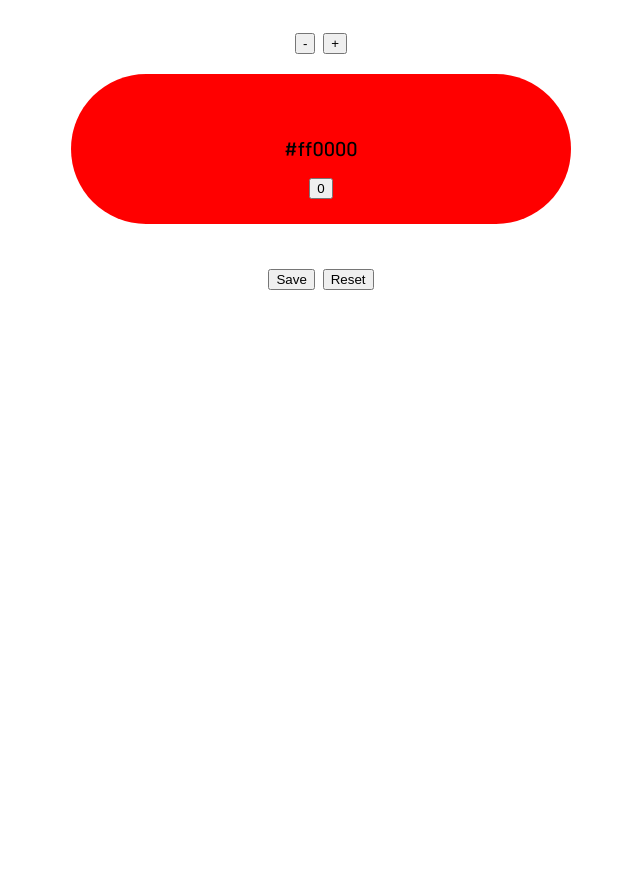
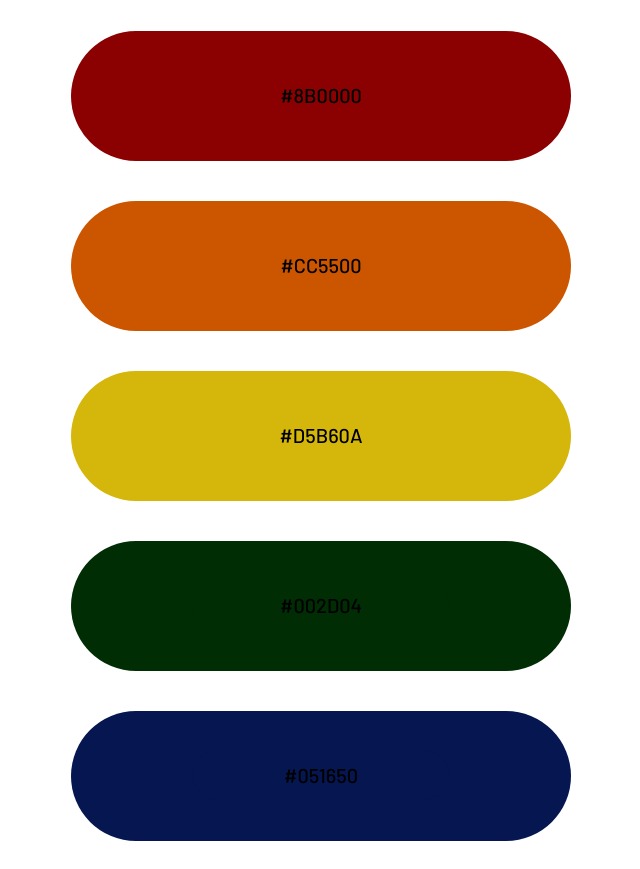
Before and after one commit to isaiahpng/palette-picker, a plain HTML site: page color-picker/index.html in a window 1280 px wide. Shown: the part 127-996 px from the top of the page, without its empty margins (319-959 px from the left). Before the commit the page ends 800 px from the top, so only its background shows below. Drawn offline with Linux system fonts and the light colour scheme.

Commit message:
Lots of updates
- Expanded back to six colors
- New palette is generated upon clicking space
- User can now manually enter colors into a palette
- New Font
- Navbar Refreshes page on click

```diff
--- a/color-picker/index.html
+++ b/color-picker/index.html
@@ -13,33 +13,39 @@
 </head>
 <body>
     <div class="topnav">
-        <h1 id="title">Palette Picker</h1>
-    </div>
-    <div class="btns">
-        <button id="delete-btn" onclick="delColor()">-</button>
-        <button id="add-btn" onclick="addColor()">+</button>
-
-
+        <h1 id="title" onClick="window.location.reload()">Palette Picker</h1>
+        <h2>press space for a new palette :)</h2>
     </div>
 
-    <div class="container">
+    <div class="container" id="color-container">
         <h2 id="color-one">
-            <form id="myForm">
-                <input type="text" name="query" value="#ff0000" id="color-one-input">
-            </form>
-            <button id="change" onclick="Chg()">0</button>
+                <input type="text" name="query" value="#8B0000" id="color-one-input">
         </h2>
     </div>
 
-
-
-
-
-    <div class="btns">
-        <button id="save-btn">Save</button>
-        <button id="reset-btn" onclick="newPalette()">Reset</button>
+    <div class="container" id="color-container">
+        <h2 id="color-two">
+                <input type="text" name="query" value="#CC5500" id="color-two-input">
+        </h2>
     </div>
 
+    <div class="container" id="color-container">
+        <h2 id="color-three">
+                <input type="text" name="query" value="#D5B60A" id="color-three-input">
+        </h2>
+    </div>
+
+    <div class="container" id="color-container">
+        <h2 id="color-four">
+                <input type="text" name="query" value="#002D04" id="color-four-input">
+        </h2>
+    </div>
+
+    <div class="container" id="color-container">
+        <h2 id="color-five">
+                <input type="text" name="query" value="#051650" id="color-five-input">
+        </h2>
+    </div>
 
     <script src="index.js"></script>
 </body>
--- a/color-picker/index.js
+++ b/color-picker/index.js
@@ -1,24 +1,17 @@
 
 /*Plans:
     - Mechanism to lock one color or colors and change the other
-    - Lock and Unlock SVG
-    - Save Palette and email to self
-    - Make website prettier (Better Navbar)
-    - Mechanism to copy hex code
-    - Mechanism to enter your own hex code
-        - Textbox needs a mechanism that turns the background color into a light one automatically
     - Buy me a kofi window
-    -
+    - Light and Dark Mode
+*/
 
-*/
-let colorNum = 3;
 let hexCode;
 let hex;
 let hexLetters = "0123456789ABCDEF";
-const colors = ["color-one", "color-two", "color-three", "color-four"];
-let comp;
-let white = "#FFFFFF"
+const colors = ["color-one", "color-two", "color-three", "color-four", "color-five"];
 
+
+/* Function to generate a new random hex code */
 function newHex() {
     hexCode = "#";
     // Loop code from GeeksForGeeks
@@ -28,40 +21,50 @@ function newHex() {
     return(hexCode);
 }
 
-function hexToRgb(h) {
-    return['0x'+h[1]+h[2]|0,'0x'+h[3]+h[4]|0,'0x'+h[5]+h[6]|0]
-}
+/*Generates a new palette everytime the spacebar is pressed  */
+document.addEventListener("keydown", (event) => {
+    for (i=0; i<5; i++){
+        if(event.key === " "){
+            hex = newHex();
+            document.getElementById(colors[i]).style.backgroundColor = hex;
+            document.getElementById(colors[i] + "-input").value = hex;
+            document.getElementById(colors[i] + "-input").style.backgroundColor = hex;
+        }
+    }
+})
 
-function rgbToHex(r,g,b) {
-    return"#"+((1<<24)+(r<<16)+(g<<8)+ b).toString(16).slice(1);
-}
+/*Allows the color to be manually entered by the user */
+const inputColOne = document.getElementById("color-one-input");
+    inputColOne.addEventListener("input", (event) => {
+        let input = inputColOne.value;
+        document.getElementById("color-one").style.backgroundColor = input;
+        document.getElementById("color-one-input").style.backgroundColor = input;
+    });
 
-function avgHex(h1,h2) {
-    a=hexToRgb(h1);
-    b=hexToRgb(h2);
+const inputColTwo = document.getElementById("color-two-input");
+    inputColTwo.addEventListener("input", (event) => {
+        let input = inputColTwo.value;
+        document.getElementById("color-two").style.backgroundColor = input;
+        document.getElementById("color-two-input").style.backgroundColor = input;
+    });
 
-    return rgbToHex(~~((a[0]+b[0])/2),~~((a[1]+b[1])/2),~~((a[2]+b[2])/2));
-}
+const inputColThree = document.getElementById("color-three-input");
+    inputColThree.addEventListener("input", (event) => {
+        let input = inputColThree.value;
+        document.getElementById("color-three").style.backgroundColor = input;
+        document.getElementById("color-three-input").style.backgroundColor = input;
+    });
 
-function newPalette() {
-    hex = newHex();
-    document.getElementById("color-one").style.backgroundColor = hex;
-    document.getElementById("color-one-input").value = hex;
-    document.getElementById("color-one-input").style.backgroundColor = hex;
-}
+const inputColFour = document.getElementById("color-four-input");
+    inputColFour.addEventListener("input", (event) => {
+        let input = inputColFour.value;
+        document.getElementById("color-four").style.backgroundColor = input;
+        document.getElementById("color-four-input").style.backgroundColor = input;
+    });
 
-function Chg() {
-    let input;
-    input = document.getElementById("color-one-input");
-    document.getElementById("color-one-input").value = input;
-    document.getElementById("color-one").style.backgroundColor = input;
-    document.getElementById("color-one-input").value = input;
-}
-
-function addColor() {
-    console.log("color added");
-}
-
-function delColor() {
-    console.log("color deleted");
-}
+const inputColFive = document.getElementById("color-five-input");
+    inputColFive.addEventListener("input", (event) => {
+        let input = inputColFive.value;
+        document.getElementById("color-five").style.backgroundColor = input;
+        document.getElementById("color-five-input").style.backgroundColor = input;
+    });
--- a/color-picker/styles.css
+++ b/color-picker/styles.css
@@ -9,11 +9,23 @@
     text-align: center;
     font-size: 50px;
     font-family: 'Barlow';
-    transition-duration: 0.4s;
+    transition-duration: 0.7s;
+    margin-bottom: 0px;
+}
+
+.topnav h2 {
+  margin-top: 0px;
+  color: #020005;
+  text-align: center;
+  font-size: 18px;
+  font-family: 'Barlow';
+  font-style: oblique;
+  font-weight: 500;
+  transition-duration: 0.5s;
 }
 
 .topnav h1:hover {
-    color: red;
+    color: #007BFF
 }
 
 .container {
@@ -22,14 +34,14 @@
 }
 
 #color-one {
-    background-color: #ff0000;
+    background-color: #8B0000;
     height: 50px;
     width: 500px;
     text-align: center;
     margin-left: 200px;
     margin-right: 200px;
-    padding-top: 50px;
-    padding-bottom: 50px;
+    padding-top: 40px;
+    padding-bottom: 40px;
     border-radius: 75px;
     display: inline-block;
 }
@@ -40,21 +52,21 @@
   border-radius: 75px;
   padding: 12px;
   font-family: 'Barlow';
-  background-color: #ff0000;
+  background-color: #8B0000;
   font-size: 15pt;
   font-weight: 500;
   text-align: center;
 }
 
 #color-two {
-  background-color: #ff0000;
+  background-color: #CC5500;
   height: 50px;
   width: 500px;
   text-align: center;
   margin-left: 200px;
   margin-right: 200px;
-  padding-top: 50px;
-  padding-bottom: 50px;
+  padding-top: 40px;
+  padding-bottom: 40px;
   border-radius: 75px;
   display: inline-block;
 }
@@ -65,7 +77,82 @@ border: none;
   border-radius: 75px;
   padding: 12px;
   font-family: 'Barlow';
-background-color: #ff0000;
+  background-color: #CC5500;
+  font-size: 15pt;
+  font-weight: 500;
+  text-align: center;
+}
+
+#color-three {
+  background-color: #D5B60A;
+  height: 50px;
+  width: 500px;
+  text-align: center;
+  margin-left: 200px;
+  margin-right: 200px;
+  padding-top: 40px;
+  padding-bottom: 40px;
+  border-radius: 75px;
+  display: inline-block;
+}
+
+#color-three-input {
+  appearance: none;
+  border: none;
+  border-radius: 75px;
+  padding: 12px;
+  font-family: 'Barlow';
+  background-color: #D5B60A;
+  font-size: 15pt;
+  font-weight: 500;
+  text-align: center;
+}
+
+#color-four {
+  background-color: #002D04;
+  height: 50px;
+  width: 500px;
+  text-align: center;
+  margin-left: 200px;
+  margin-right: 200px;
+  padding-top: 40px;
+  padding-bottom: 40px;
+  border-radius: 75px;
+  display: inline-block;
+}
+
+#color-four-input {
+  appearance: none;
+  border: none;
+  border-radius: 75px;
+  padding: 12px;
+  font-family: 'Barlow';
+  background-color: #002D04;
+  font-size: 15pt;
+  font-weight: 500;
+  text-align: center;
+}
+
+#color-five {
+  background-color: #051650;
+  height: 50px;
+  width: 500px;
+  text-align: center;
+  margin-left: 200px;
+  margin-right: 200px;
+  padding-top: 40px;
+  padding-bottom: 40px;
+  border-radius: 75px;
+  display: inline-block;
+}
+
+#color-five-input {
+  appearance: none;
+  border: none;
+  border-radius: 75px;
+  padding: 12px;
+  font-family: 'Barlow';
+  background-color: #051650;
   font-size: 15pt;
   font-weight: 500;
   text-align: center;
```
Lines whose indentation alone changed are shown as unchanged.
